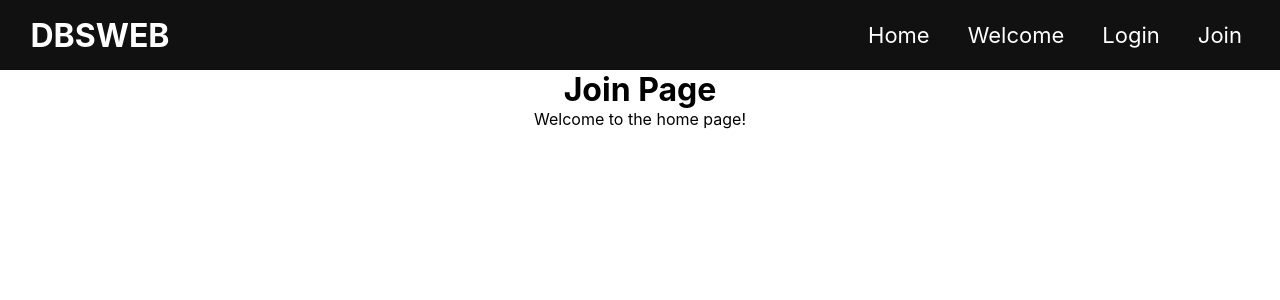
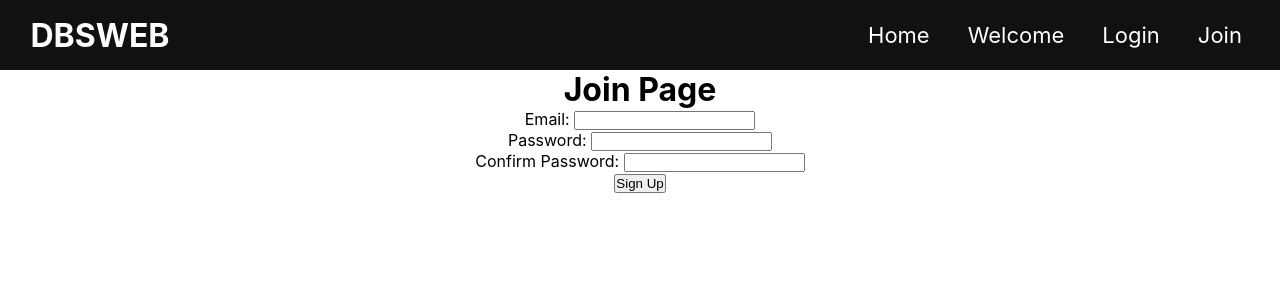
Before and after one commit to TaeWoongYoun/LMS, a React (Create React App) app: page /join in a window 1280 px wide. Shown: the top 300 px of the page. Built offline with nearby package versions, Linux system fonts and the light colour scheme.

Commit message:
feact: React-node-server

```diff
--- a/src/pages/JoinPage.js
+++ b/src/pages/JoinPage.js
@@ -1,10 +1,65 @@
-import React from 'react';
+import React, { useState } from 'react';
+import axios from 'axios';
 
 function JoinPage() {
+    const [email, setEmail] = useState('');
+    const [password, setPassword] = useState('');
+    const [confirmPassword, setConfirmPassword] = useState('');
+    const [error, setError] = useState('');
+    const [success, setSuccess] = useState('');
+
+    const handleJoin = async (e) => {
+        e.preventDefault();
+
+        if (password !== confirmPassword) {
+            setError('비밀번호가 일치하지 않습니다.');
+            return;
+        }
+
+        try {
+            const response = await axios.post('http://localhost:5000/api/register', { email, password });
+            setSuccess('회원가입이 완료되었습니다!');
+            setError('');
+        } catch (err) {
+            setError('회원가입에 실패했습니다.');
+        }
+    };
+
     return (
         <div>
             <h1>Join Page</h1>
-            <p>Welcome to the home page!</p>
+            <form onSubmit={handleJoin}>
+                <div>
+                    <label>Email: </label>
+                    <input
+                        type="email"
+                        value={email}
+                        onChange={(e) => setEmail(e.target.value)}
+                        required
+                    />
+                </div>
+                <div>
+                    <label>Password: </label>
+                    <input
+                        type="password"
+                        value={password}
+                        onChange={(e) => setPassword(e.target.value)}
+                        required
+                    />
+                </div>
+                <div>
+                    <label>Confirm Password: </label>
+                    <input
+                        type="password"
+                        value={confirmPassword}
+                        onChange={(e) => setConfirmPassword(e.target.value)}
+                        required
+                    />
+                </div>
+                <button type="submit">Sign Up</button>
+            </form>
+            {error && <p style={{ color: 'red' }}>{error}</p>}
+            {success && <p style={{ color: 'green' }}>{success}</p>}
         </div>
     );
 }
--- a/src/pages/LoginPage.js
+++ b/src/pages/LoginPage.js
@@ -1,10 +1,52 @@
-import React from 'react';
+import React, { useState } from 'react';
+import axios from 'axios';
 
 function LoginPage() {
+    const [email, setEmail] = useState('');
+    const [password, setPassword] = useState('');
+    const [error, setError] = useState('');
+    const [success, setSuccess] = useState('');
+
+    const handleLogin = async (e) => {
+        e.preventDefault();
+
+        try {
+            const response = await axios.post('http://localhost:5000/server.js', { email, password });
+            setSuccess('로그인 성공');
+            setError('');
+            localStorage.setItem('token', response.data.token); // JWT 토큰 저장
+        } catch (err) {
+            setError('이메일 또는 비밀번호가 잘못되었습니다.');
+            setSuccess('');
+        }
+    };
+
     return (
         <div>
             <h1>Login Page</h1>
-            <p>Welcome to the home page!</p>
+            <form onSubmit={handleLogin}>
+                <div>
+                    <label>Email: </label>
+                    <input
+                        type="email"
+                        value={email}
+                        onChange={(e) => setEmail(e.target.value)}
+                        required
+                    />
+                </div>
+                <div>
+                    <label>Password: </label>
+                    <input
+                        type="password"
+                        value={password}
+                        onChange={(e) => setPassword(e.target.value)}
+                        required
+                    />
+                </div>
+                <button type="submit">Login</button>
+            </form>
+            {error && <p style={{ color: 'red' }}>{error}</p>}
+            {success && <p style={{ color: 'green' }}>{success}</p>}
         </div>
     );
 }
```
Also changed, not shown: src/server.js (added, +77 -0 lines).
